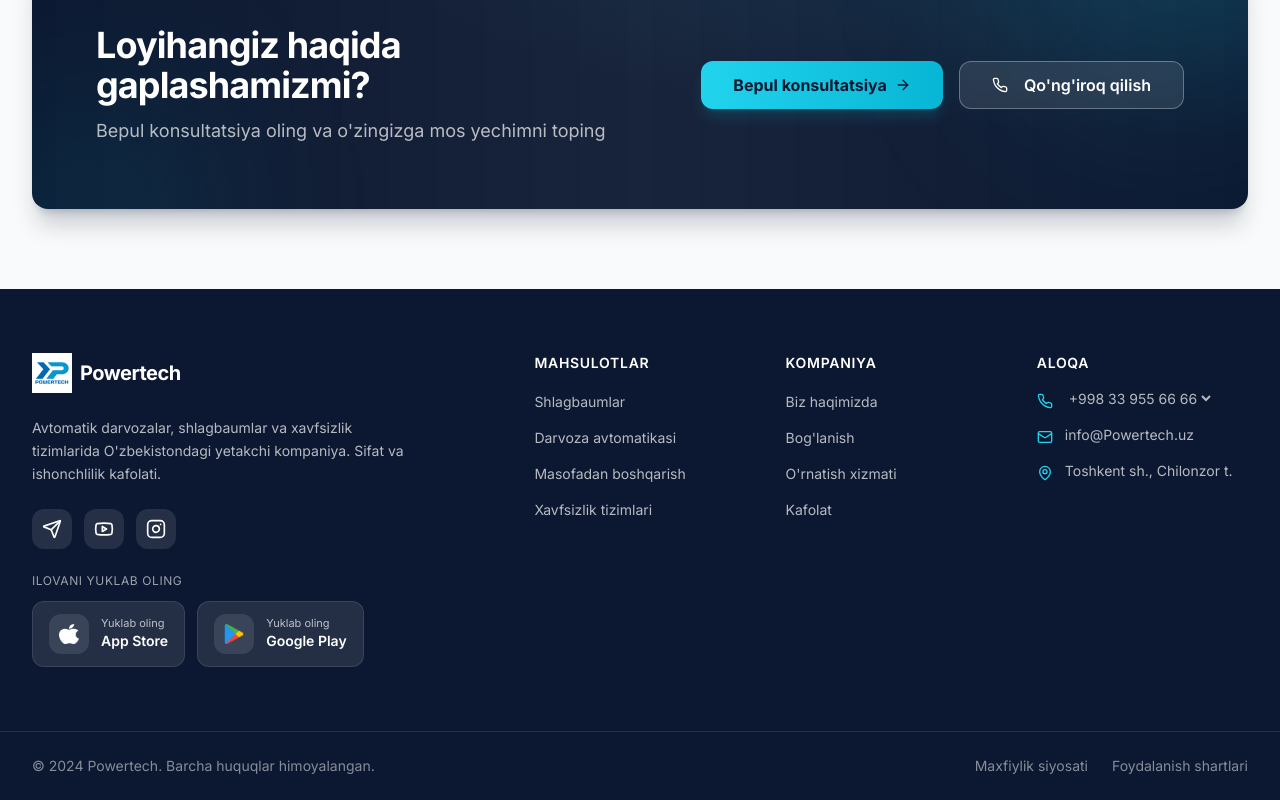
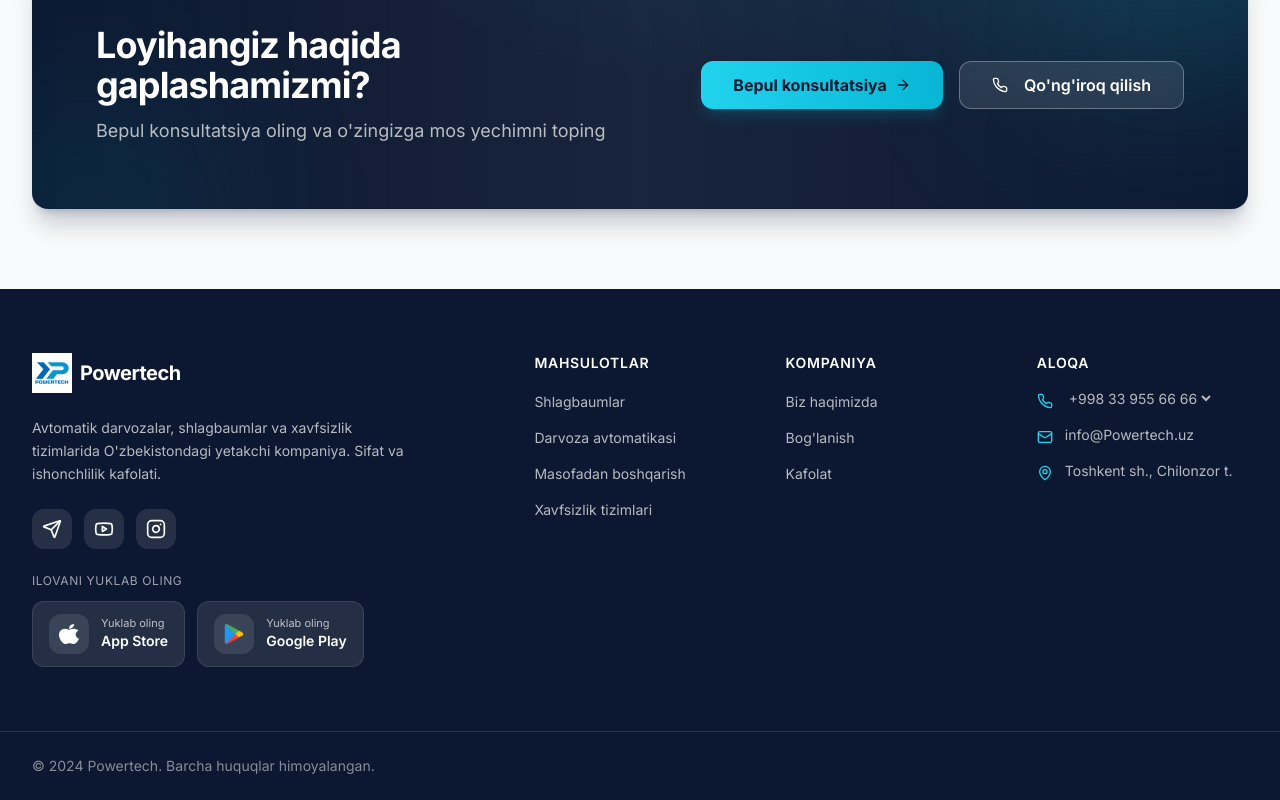
Before and after one commit to rovshanbekm/Powertech, a Next.js app: page /uz in a window 1280 px wide. Shown: the part 3697-4497 px from the top of the page. Built offline with nearby package versions, Linux system fonts and the light colour scheme; no server answers.

Commit message:
Update Footer.tsx

```diff
--- a/src/components/layout/Footer.tsx
+++ b/src/components/layout/Footer.tsx
@@ -25,7 +25,7 @@ export function Footer() {
     company: [
       { name: t.footer.links.about, href: localizedPath('/about') },
       { name: t.footer.links.contactPage, href: localizedPath('/contact') },
-      { name: t.footer.links.installation, href: localizedPath('/installation') },
+      // { name: t.footer.links.installation, href: localizedPath('/installation') },
       { name: t.footer.links.warranty, href: localizedPath('/warranty') },
     ],
   };
@@ -202,12 +202,12 @@ export function Footer() {
         <div className="container-wide py-6 flex flex-col md:flex-row items-center justify-between gap-4">
           <p className="text-white/50 text-sm">{t.footer.copyright}</p>
           <div className="flex gap-6">
-            <Link href={localizedPath('/')} className="text-white/50 hover:text-white text-sm transition-colors">
+            {/* <Link href={localizedPath('/')} className="text-white/50 hover:text-white text-sm transition-colors">
               {t.footer.privacy}
             </Link>
             <Link href={localizedPath('/')} className="text-white/50 hover:text-white text-sm transition-colors">
               {t.footer.terms}
-            </Link>
+            </Link> */}
           </div>
         </div>
       </div>
```
